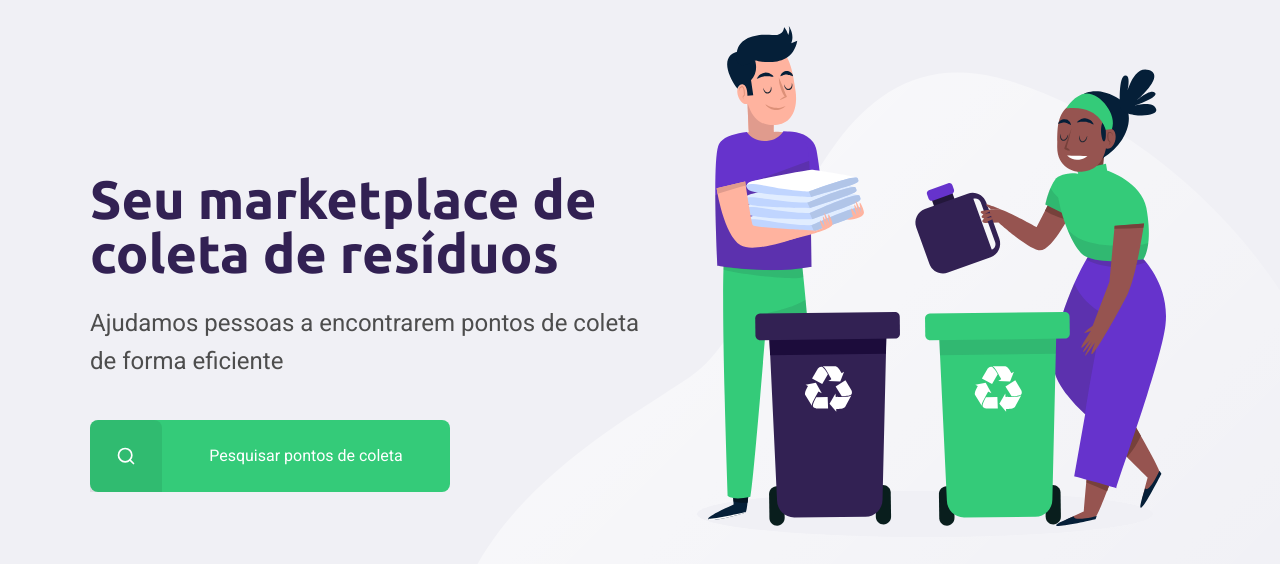
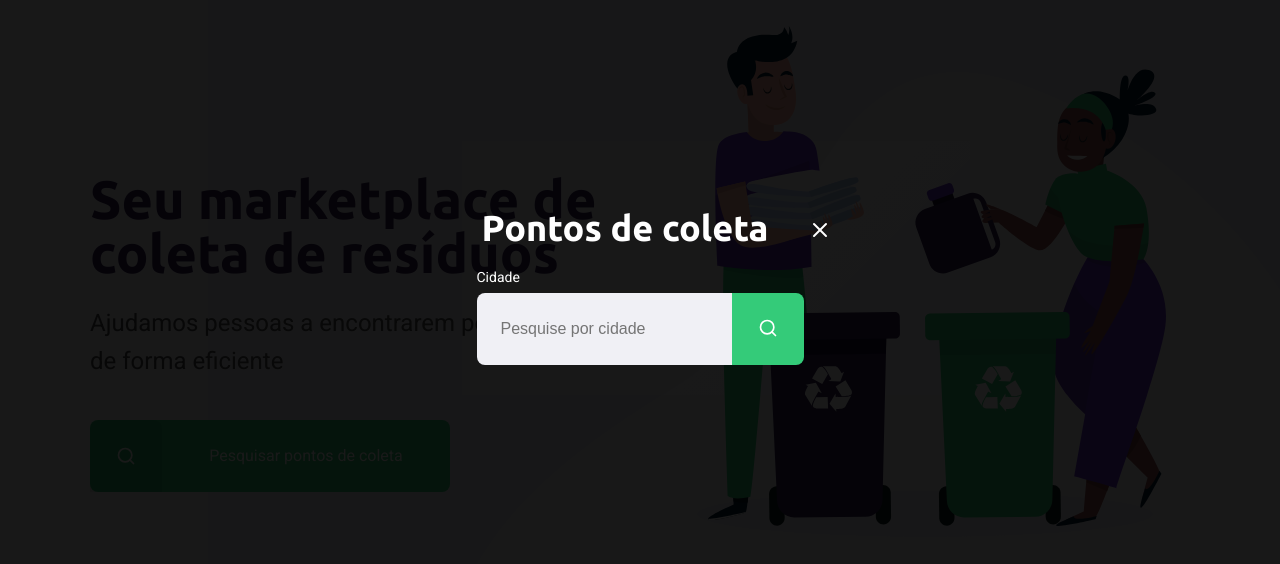
Before and after one commit to leosantosx/Ecoleta, a plain HTML site: page index.html in a window 1280 px wide. Both pictures are taken after a click on the link "Pesquisar pontos de coleta". Shown: the part 114-678 px from the top of the page. Drawn offline with Linux system fonts and the light colour scheme.

Commit message:
adionado o modal de pesquisa

```diff
--- /dev/null
+++ b/css/modal.css
@@ -0,0 +1,78 @@
+#modal.hide{
+    display: none;
+}
+
+#modal{
+    height: 100vh;
+    width: 100vw;
+    background-color: rgba(0, 0, 0, .9);
+    position: fixed;
+    top: 0;
+    transition: 400ms;
+
+}
+
+#modal .content{
+    color: white;
+    width: 420px;
+    display: flex;
+    justify-content: center;
+    align-items: center;
+}
+
+#modal .header{
+    display: flex;
+    align-items: center;
+    justify-content: space-between;
+}
+
+#modal .header a{
+    text-indent: -9999px;
+    background-image: url(../icones/x.svg);
+    background-repeat: no-repeat;
+    width: 40px;
+    height: 40px;
+    margin-left: 40px;
+    display: flex;
+}
+
+#modal .header h1{
+    margin:0 0 20px 50px;
+    font-size: 36px;
+    color: white;
+    line-height: 42px;
+}
+
+#modal form label{
+    font-size: 14px;
+    line-height: 16px;
+    display: block;
+    margin-bottom: 8px;
+}
+
+#modal form .field{
+    display: flex;
+}
+
+#modal form input{
+    flex: 1;
+    background-color: #f0f0f5;
+    border-radius: 8px 0 0 8px;
+    border: 0;
+    outline: none;
+    padding: 16px 24px;
+    font-size: 16px;
+    color: #6c6c80;
+}
+
+#modal form button{
+    width: 72px;
+    height: 72px;
+    background-color: var(--primary-color);
+    border: 0;
+    border-radius: 0 8px 8px 0;
+}
+
+#modal form button:hover{
+    background-color: #2fb85e;
+}
--- a/index.html
+++ b/index.html
@@ -10,6 +10,7 @@
     <link rel="stylesheet" href="./css/base.css">
     <link rel="stylesheet" href="./css/header.css">
     <link rel="stylesheet" href="./css/main.css">
+    <link rel="stylesheet" href="./css/modal.css">
     <link rel="stylesheet" href="./css/responsive.css">
 </head>
 <body>
@@ -27,11 +28,29 @@
             <main class="page-main">
                 <h1>Seu marketplace de coleta de resíduos</h1>
                 <p>Ajudamos pessoas a encontrarem pontos de coleta de forma eficiente</p>
-                <a><span></span><strong>Pesquisar pontos de coleta</strong></a>
+                <a class="search-point"><span></span><strong>Pesquisar pontos de coleta</strong></a>
             </main>
         </div>
     </div>
 
+    <div id="modal" class="hide">
+        <div class="content">
+            <div class="header">
+                <h1>Pontos de coleta</h1>
+                <a href="#" class="close">Fechar</a>
+            </div>
+            <form action="" class="search-city">
+                <label for="search">Cidade</label>
+                <div class="search field">
+                    <input type="text" name="search" placeholder="Pesquise por cidade">
+                    <button>
+                        <img src="./icones/search.svg" alt="Buscar">
+                    </button>
+                </div>
+            </form>
+        </div>
+    </div>
 
+    <script src="js/index.js"></script>
 </body>
 </html>
--- a/js/buscaCidades.js
+++ b/js/buscaCidades.js
@@ -1,4 +1,4 @@
-//"use strict"
+"use strict"
 
 const selectEstados = $("select[name=uf]")
 const selectCidades = $("select[name=city]")
--- /dev/null
+++ b/js/index.js
@@ -0,0 +1,11 @@
+const $modalSearch = document.querySelector("#modal")
+
+document.querySelector(".search-point")
+.addEventListener("click", () => {
+    $modalSearch.classList.remove("hide")
+})
+
+document.querySelector(".close")
+.addEventListener("click", () => {
+    $modalSearch.classList.add("hide")
+})
```
